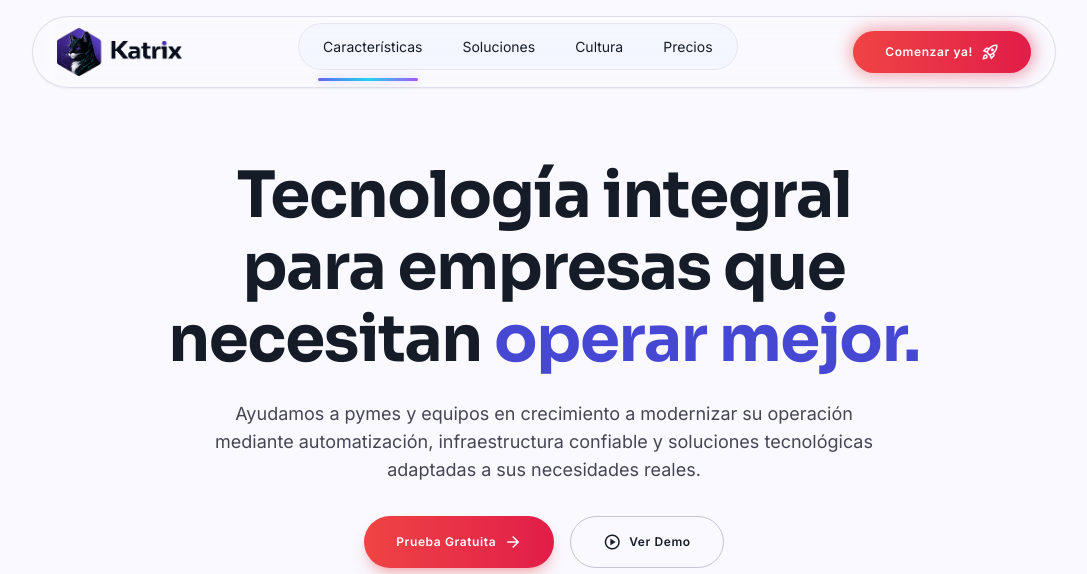
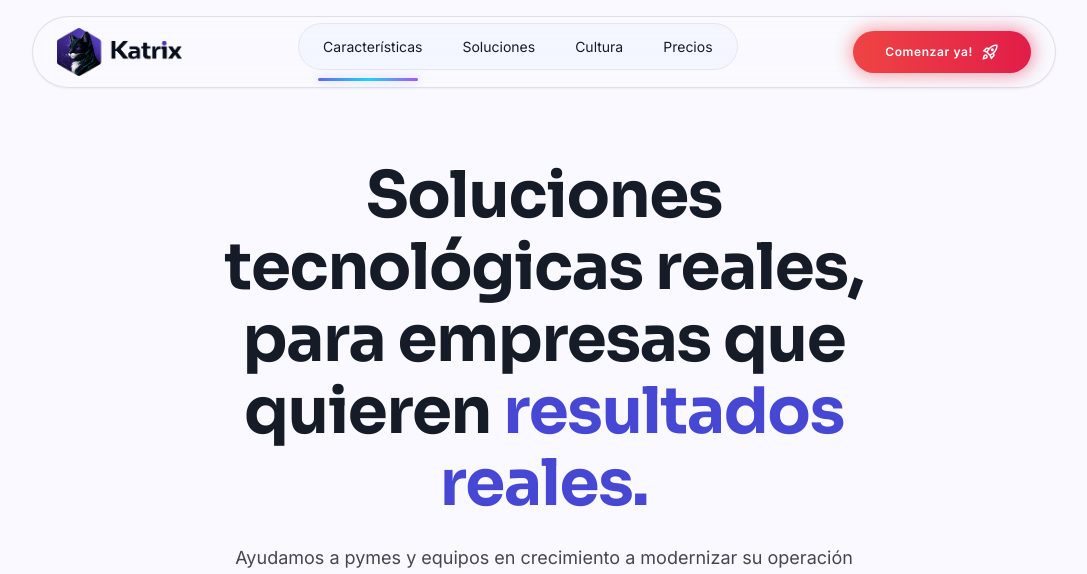
Before and after one commit to Katrix-soft/katrixland, an Angular app: page / in a window 1280 px wide. Shown: the top 574 px of the page, without its empty margins (96-1183 px from the left). Built offline with nearby package versions, Linux system fonts and the light colour scheme.

Commit message:
Update app.html

```diff
--- a/src/app/app.html
+++ b/src/app/app.html
@@ -55,7 +55,7 @@
 <main>
 <!-- Hero Section -->
 <section id="inicio" class="pt-32 pb-3xl lg:pt-[160px] lg:pb-[120px] px-gutter max-w-container-max mx-auto text-center flex flex-col items-center">
-<h1 class="font-display-lg text-display-lg md:text-[64px] md:leading-[72px] text-on-surface max-w-3xl mb-lg">Tecnología integral para empresas que necesitan <span class="text-primary">operar mejor.</span></h1>
+<h1 class="font-display-lg text-display-lg md:text-[64px] md:leading-[72px] text-on-surface max-w-3xl mb-lg">Soluciones tecnológicas reales, para empresas que quieren <span class="text-primary"> resultados reales.</span></h1>
 <p class="font-body-lg text-body-lg text-on-surface-variant max-w-2xl mb-xl">Ayudamos a pymes y equipos en crecimiento a modernizar su operación mediante automatización, infraestructura confiable y soluciones tecnológicas adaptadas a sus necesidades reales.</p>
 <div class="flex flex-col sm:flex-row gap-md justify-center w-full sm:w-auto">
 <button class="font-label-md text-label-md text-white bg-gradient-to-r from-red-500 to-rose-600 rounded-full px-[32px] py-[16px] hover:shadow-xl hover:shadow-red-500/40 hover:-translate-y-1 transition-all duration-300 shadow-lg shadow-red-500/30 flex items-center justify-center gap-2">
```
